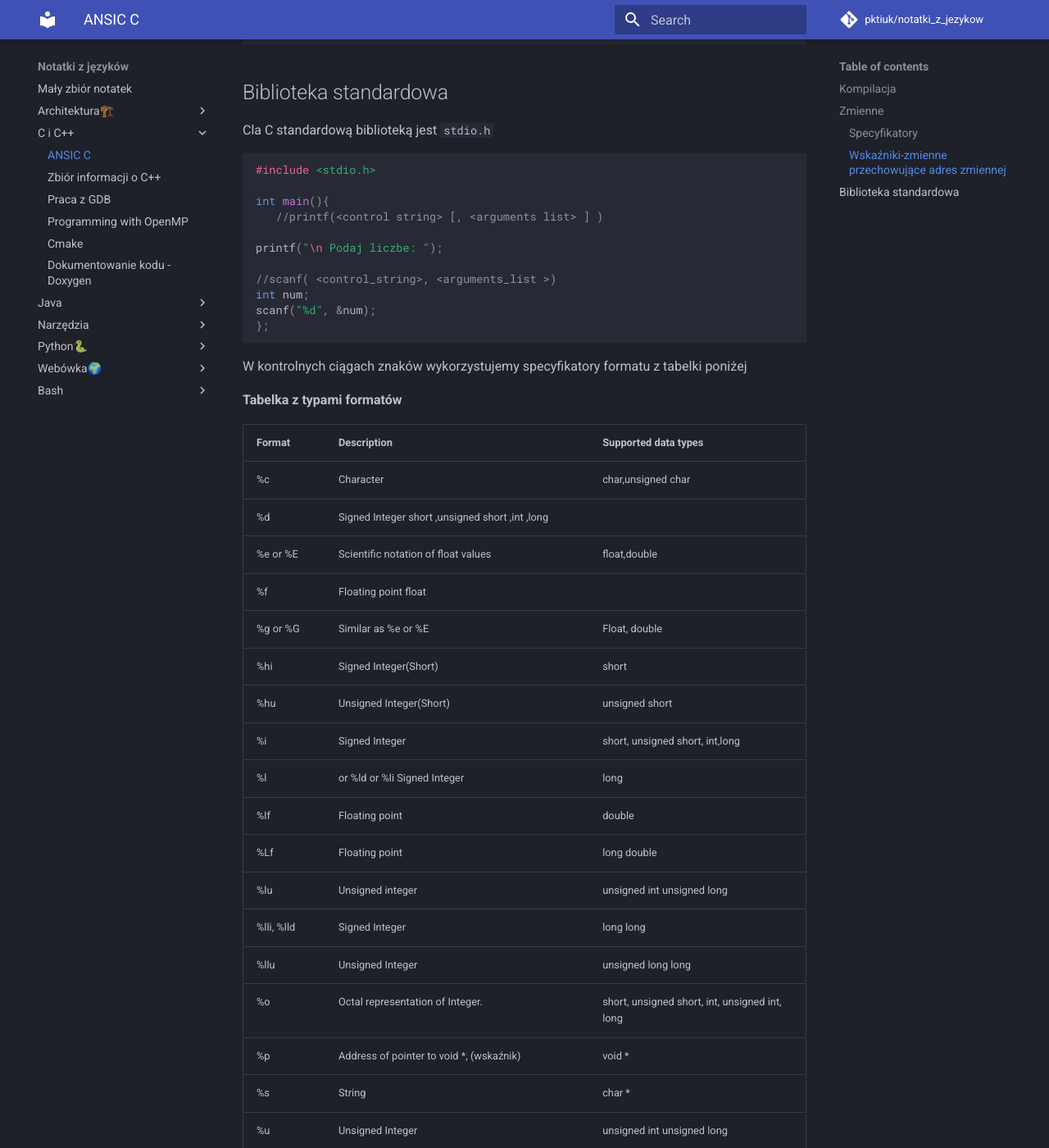
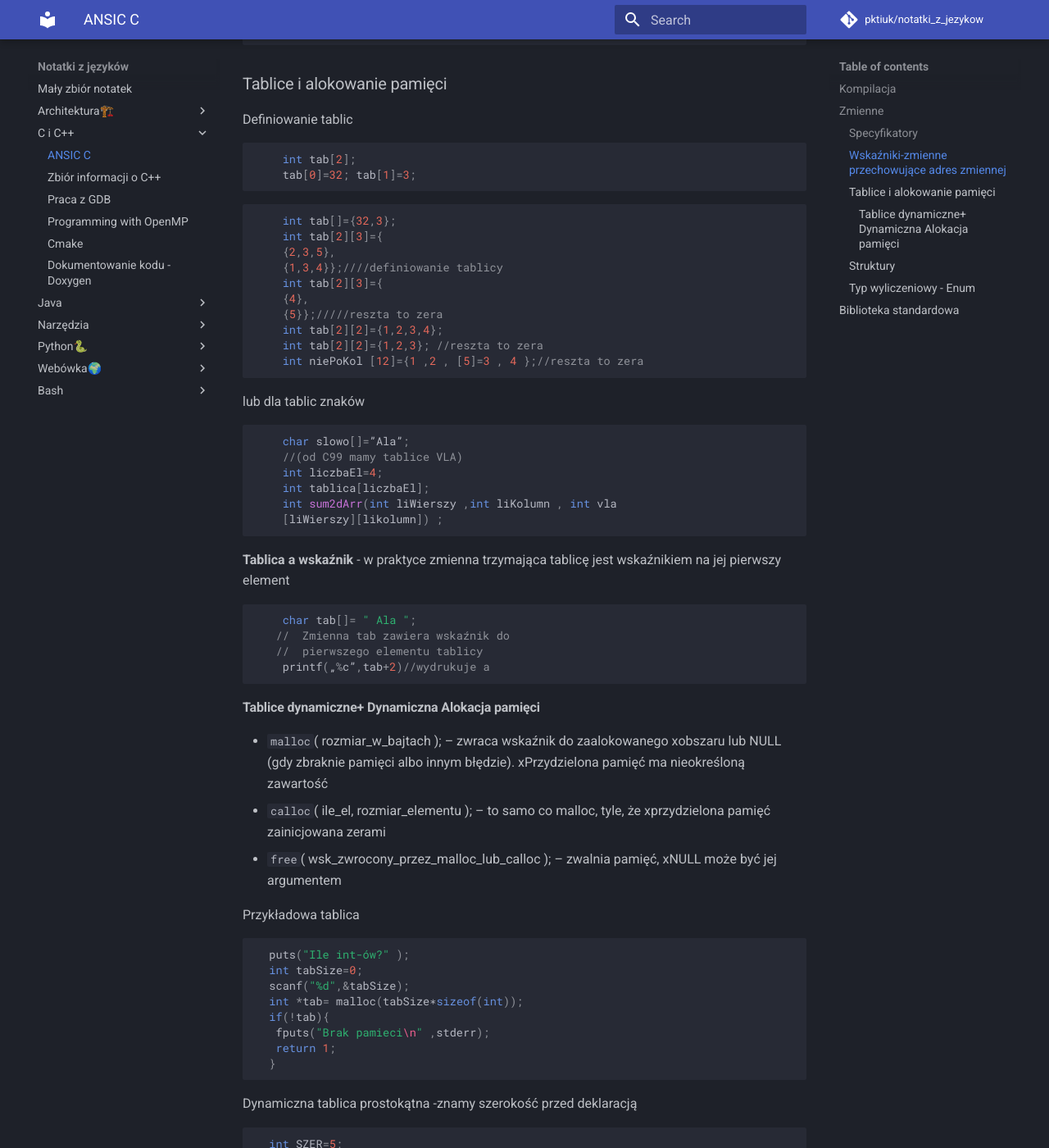
Before and after one commit to pktiuk/notatki_z_jezykow, an MkDocs documentation site: the page built from docs/C i C++/0_C.md, in a window 1280 px wide and 1400 px high, scrolled down 2503 px. Shown: the whole window at 82% size. Built offline with MkDocs 1.6.1 and Material for MkDocs 9.7.7, drawn with Linux system fonts in a browser that asks for light colours; comment, search, counter and statistics services are not loaded; some of the changed text lies outside the part shown.

Commit message:
Opis struktur i tablic

````diff
--- a/docs/C i C++/0_C.md
+++ b/docs/C i C++/0_C.md
@@ -99,6 +99,149 @@
 printf( " const : %d\n " , ∗ pj3 )
 ```
 
+### Tablice i alokowanie pamięci
+
+Definiowanie tablic
+
+```c
+    int tab[2];
+    tab[0]=32; tab[1]=3;
+```
+
+```c
+    int tab[]={32,3};
+    int tab[2][3]={
+    {2,3,5},
+    {1,3,4}};////definiowanie tablicy
+    int tab[2][3]={
+    {4},
+    {5}};/////reszta to zera
+    int tab[2][2]={1,2,3,4};
+    int tab[2][2]={1,2,3}; //reszta to zera
+    int niePoKol [12]={1 ,2 , [5]=3 , 4 };//reszta to zera
+```
+
+lub dla tablic znaków
+
+```c
+    char slowo[]=”Ala”;
+    //(od C99 mamy tablice VLA)
+    int liczbaEl=4;
+    int tablica[liczbaEl];
+    int sum2dArr(int liWierszy ,int liKolumn , int vla
+    [liWierszy][likolumn]) ;
+```
+
+**Tablica a wskaźnik** - w praktyce zmienna trzymająca tablicę jest wskaźnikiem na jej pierwszy element
+
+```c
+    char tab[]= " Ala ";
+   //  Zmienna tab zawiera wskaźnik do
+   //  pierwszego elementu tablicy
+    printf(„%c”,tab+2)//wydrukuje a
+```
+
+#### Tablice dynamiczne+ Dynamiczna Alokacja pamięci
+
+- `malloc`( rozmiar_w_bajtach ); – zwraca wskaźnik do zaalokowanego xobszaru lub NULL (gdy zbraknie pamięci albo innym błędzie). xPrzydzielona pamięć ma nieokreśloną zawartość
+- `calloc`( ile_el, rozmiar_elementu ); – to samo co malloc, tyle, że xprzydzielona pamięć zainicjowana zerami
+- `free`( wsk_zwrocony_przez_malloc_lub_calloc ); – zwalnia pamięć, xNULL może być jej argumentem
+
+Przykładowa tablica
+
+```c
+  puts("Ile int-ów?" );
+  int tabSize=0;
+  scanf("%d",&tabSize);
+  int *tab= malloc(tabSize∗sizeof(int));
+  if(!tab){
+   fputs("Brak pamieci\n" ,stderr);
+   return 1;
+  }
+```
+
+Dynamiczna tablica prostokątna -znamy szerokość przed deklaracją
+
+```c
+  int SZER=5;
+  int wys=4;
+  int (∗pTab) [SZER ] ;
+  pTab =sprAlokPam (malloc(wys∗ sizeof ∗pTab));
+```
+
+Dynamiczna tablica prostokątna, nie znamy ani wysokości ani szerokości
+
+```c
+int szer=5;
+int wys=4;
+int ∗∗tabl=sprAlokPam(malloc(wys ∗ sizeof(int∗)));
+for ( int j =0; j<wys;++ j )
+   tabl[ j ]=sprAlokPam( malloc( szer ∗ sizeof(int)));
+for(int j=0; j<wys;++j)///zwalnianie
+   free(tabl[j]);
+free(tabl);
+```
+
+Dynamiczna tablica prostokątna
+
+```c
+int szer=5;
+int wys=4;
+int ∗∗tabl=sprAlokPam(malloc(wys∗sizeof(int∗)));
+for(int j=0;j<wys;++j)
+   tabl [ j ]=sprAlokPam(malloc(szer∗sizeof(int)));
+```
+
+### Struktury
+
+```c
+struct struktura{
+   int zmienna;
+   bool prawda=true;//możemy je od razu definiować
+   char literka;
+   ///itp. tu mogą być tablice, zmienne, inne struktury
+};
+typedef struct {
+   int p1, p2;
+} Struktura;
+int main ()
+{
+   Struktura s = { 0, 0 };
+   Struktura \*wsk = &s;
+   wsk->p1 = 2;
+   wsk->p2 = 3;
+   return 0;
+}
+```
+
+\*W strukturach nie działają tablice VLA
+\*\*typedef struct struktura st; pomaga skrócić zapis i od teraz
+definiując strukturę zapisujemy tylko st
+
+### Typ wyliczeniowy - Enum
+
+Każdy element wyliczenia jest widziany jako stała
+Z kolejnymi elementami skojarzono kolejne liczby typu int (licząc od 0)
+
+```c
+enum Miesiace{STY,LUT,MAR,KW,MAJ,CZER,LIP ,SIER
+,WRZ,PAZ,LIST, GR};
+```
+
+Można przypisać konkretną wartość, pozostałe elementy to kolejne liczby
+
+```c
+enum Miesiace{STY=1 ,LUT,MAR,KW, MAJ,CZER,LIP ,SIER
+,WRZ, PAZ, LIST,GR};
+```
+
+Każdemu elementowi można przypisać liczbę, dopuszczalne są nawet
+powtórzenia
+
+```c
+enum ZnakiSpecj{DZWONEK=’\b’ ,TAB=’\t’ ,NOW_LINIA
+=’\n’};
+```
 
 ## Biblioteka standardowa
 
@@ -119,7 +262,6 @@
 ```
 
 W kontrolnych ciągach znaków wykorzystujemy specyfikatory formatu z tabelki poniżej
-
 
 **Tabelka z typami formatów**
 
````
